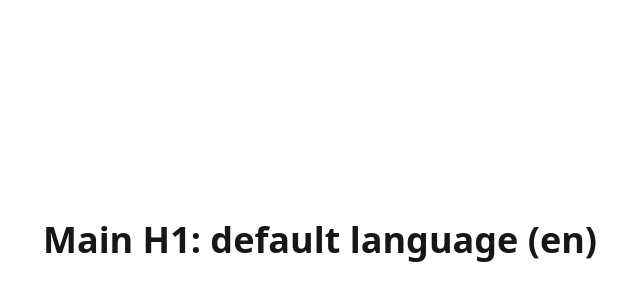
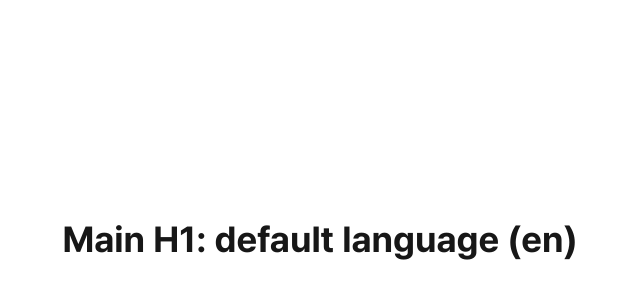
Before and after one commit to MinyoungSeol/my-next-app, a Next.js app: page / in a window 1280 px wide. Shown: the part 160-460 px from the top of the page, without its empty margins (320-960 px from the left). Built offline with nearby package versions, Linux system fonts and the light colour scheme.

Commit message:
fix: Apply Pretendard font globally and resolve scope issue
- Move font-sans usage to layout.tsx body to ensure Pretendard applies to all pages
- Remove redundant font-sans usage in page.tsx to fix fallback issue

```diff
--- a/src/app/(route)/layout.tsx
+++ b/src/app/(route)/layout.tsx
@@ -16,7 +16,7 @@
 export default function RootLayout({ children, }: Readonly <{ children: React.ReactNode;}>) {
   return (
     <html lang="en">
-      <body className={`${pretendard.variable} antialiased`}>
+      <body className={`${pretendard.variable} font-sans antialiased`}>
 
         {children}
 
--- a/src/app/(route)/page.tsx
+++ b/src/app/(route)/page.tsx
@@ -2,7 +2,7 @@
 
 export default function Home() {
   return (
-    <div className="font-sans grid grid-rows-[20px_1fr_20px] items-center justify-items-center min-h-screen p-8 pb-20 gap-16 sm:p-20">
+    <div className="grid grid-rows-[20px_1fr_20px] items-center justify-items-center min-h-screen p-8 pb-20 gap-16 sm:p-20">
       <main className="flex flex-col gap-[32px] row-start-2 items-center sm:items-start">
         <h1 className="text-4xl font-bold">
           Main H1: default language (en)
```
